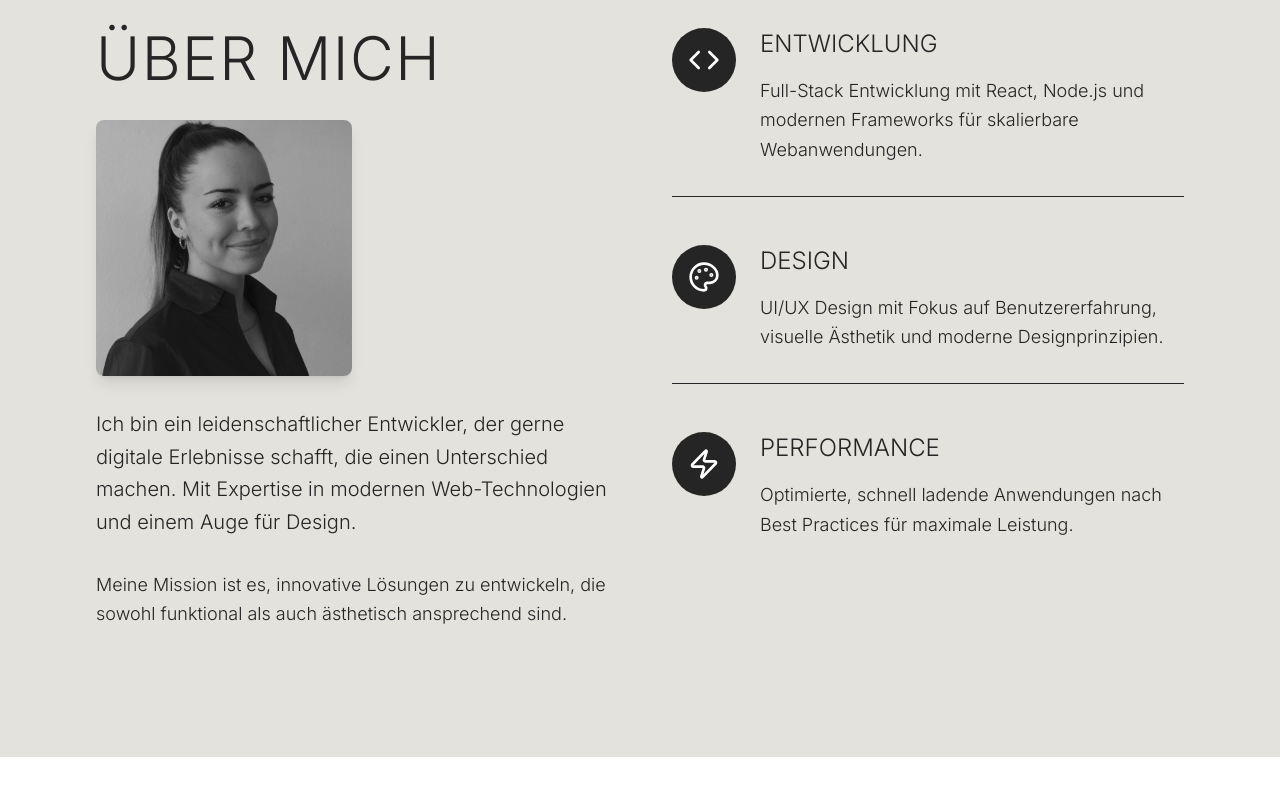
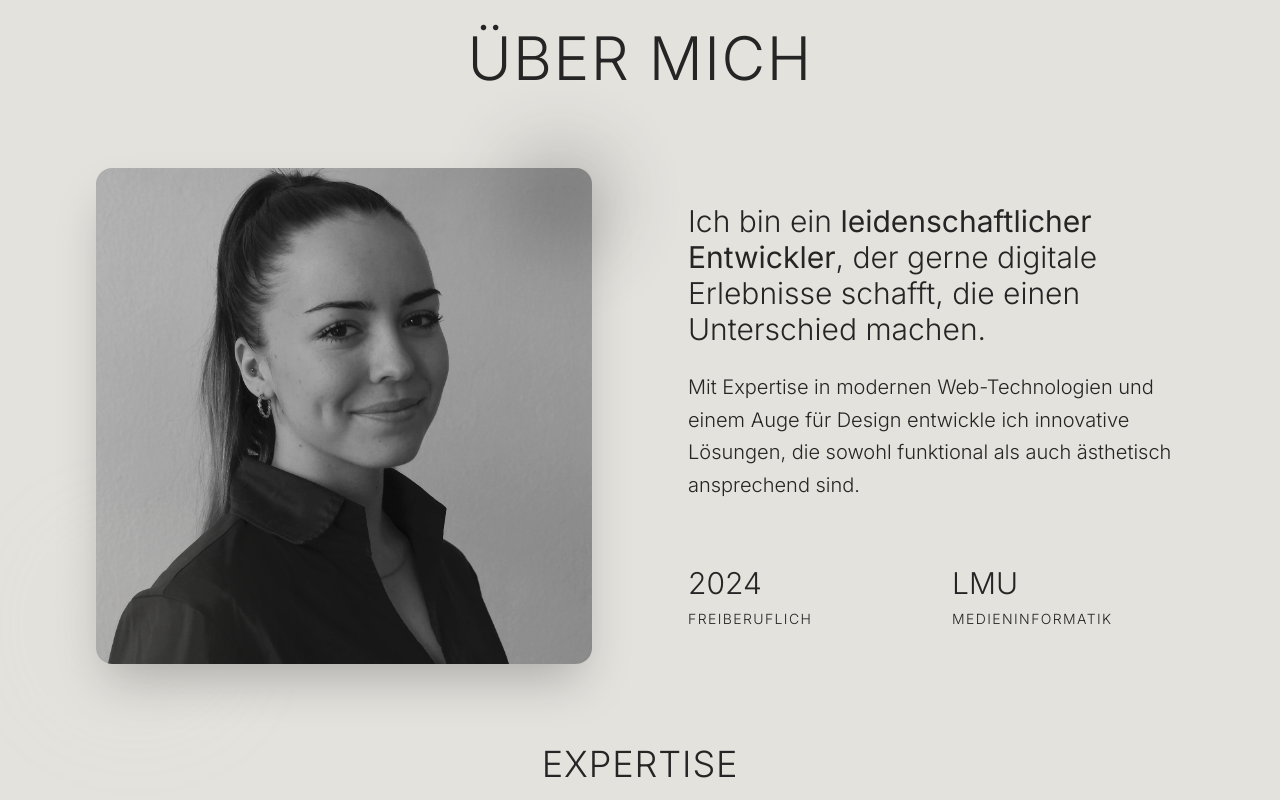
Before and after one commit to SacherKimberly/codeby.kim, a React (Vite) app: page / in a window 1280 px wide. Shown: the part 1700-2500 px from the top of the page. Built offline with nearby package versions, Linux system fonts and the light colour scheme.

Commit message:
Refactor: Improve About section layout
Adjusted the layout of the 'About' section to feature a larger profile image alongside the text for a more modern design.

```diff
--- a/src/components/About.tsx
+++ b/src/components/About.tsx
@@ -23,50 +23,76 @@ const About = () => {
 
   return (
     <section className="py-32 px-8 md:px-16 lg:px-24 relative z-10 max-w-7xl mx-auto" style={{backgroundColor: '#E4E2DD'}}>
-      <div className="grid grid-cols-1 lg:grid-cols-2 gap-16 items-start">
-        {/* Linke Spalte - Titel, Bild und Beschreibung */}
-        <div className="lg:sticky lg:top-32">
-          <h2 className="text-4xl md:text-6xl font-light mb-8 font-tt-norms tracking-wide" style={{color: '#262525'}}>
-            ÜBER MICH
-          </h2>
+      {/* Header */}
+      <div className="text-center mb-20">
+        <h2 className="text-4xl md:text-6xl font-light font-tt-norms tracking-wide" style={{color: '#262525'}}>
+          ÜBER MICH
+        </h2>
+      </div>
 
-          {/* Profilbild */}
-          <div className="mb-8 flex justify-center lg:justify-start">
-            <div className="w-64 h-64 overflow-hidden rounded-lg shadow-lg">
+      {/* Main Content - Large Image Layout */}
+      <div className="grid grid-cols-1 lg:grid-cols-2 gap-16 lg:gap-24 items-center mb-20">
+        {/* Large Profile Image */}
+        <div className="order-2 lg:order-1">
+          <div className="relative">
+            <div className="w-full max-w-lg mx-auto lg:mx-0 aspect-square overflow-hidden rounded-2xl shadow-2xl">
               <img
                 src="/lovable-uploads/6c44fc9f-822a-495e-a6de-0f75dd5bf8f8.png"
                 alt="Kim Sacher - Professionelles Portrait"
                 className="w-full h-full object-cover"
               />
             </div>
+            {/* Decorative element */}
+            <div className="absolute -top-4 -right-4 w-24 h-24 rounded-full blur-2xl opacity-30" style={{backgroundColor: '#262525'}}></div>
+            <div className="absolute -bottom-6 -left-6 w-32 h-32 rounded-full blur-3xl opacity-20" style={{backgroundColor: '#CCC7BC'}}></div>
+          </div>
+        </div>
+
+        {/* Text Content */}
+        <div className="order-1 lg:order-2 space-y-8">
+          <div className="space-y-6">
+            <p className="text-2xl md:text-3xl leading-relaxed font-light font-tt-norms" style={{color: '#262525'}}>
+              Ich bin ein <span className="font-normal">leidenschaftlicher Entwickler</span>, der gerne digitale Erlebnisse schafft, die einen Unterschied machen.
+            </p>
+            <p className="text-xl leading-relaxed font-light font-tt-norms" style={{color: '#262525'}}>
+              Mit Expertise in modernen Web-Technologien und einem Auge für Design entwickle ich innovative Lösungen, die sowohl funktional als auch ästhetisch ansprechend sind.
+            </p>
           </div>
 
-          <p className="text-xl leading-relaxed font-light font-tt-norms mb-8" style={{color: '#262525'}}>
-            Ich bin ein leidenschaftlicher Entwickler, der gerne digitale Erlebnisse schafft,
-            die einen Unterschied machen. Mit Expertise in modernen Web-Technologien und einem Auge für Design.
-          </p>
-          <p className="text-lg leading-relaxed font-light font-tt-norms" style={{color: '#262525'}}>
-            Meine Mission ist es, innovative Lösungen zu entwickeln, die sowohl funktional als auch ästhetisch ansprechend sind.
-          </p>
+          {/* Key Stats or Highlights */}
+          <div className="grid grid-cols-2 gap-8 pt-8">
+            <div className="text-center lg:text-left">
+              <div className="text-3xl font-light font-tt-norms mb-2" style={{color: '#262525'}}>2024</div>
+              <div className="text-sm font-light font-tt-norms uppercase tracking-widest" style={{color: '#262525'}}>Freiberuflich</div>
+            </div>
+            <div className="text-center lg:text-left">
+              <div className="text-3xl font-light font-tt-norms mb-2" style={{color: '#262525'}}>LMU</div>
+              <div className="text-sm font-light font-tt-norms uppercase tracking-widest" style={{color: '#262525'}}>Medieninformatik</div>
+            </div>
+          </div>
+        </div>
+      </div>
+
+      {/* Services Section */}
+      <div className="space-y-12">
+        <div className="text-center mb-16">
+          <h3 className="text-3xl md:text-4xl font-light font-tt-norms tracking-wide" style={{color: '#262525'}}>
+            EXPERTISE
+          </h3>
         </div>
 
-        {/* Rechte Spalte - Services */}
-        <div className="space-y-12">
+        <div className="grid grid-cols-1 md:grid-cols-3 gap-12">
           {bereiche.map((bereich, index) => (
             <div
               key={bereich.title}
-              className="group border-b pb-8 last:border-b-0"
-              style={{borderColor: '#262525'}}
+              className="group text-center p-8 rounded-xl transition-all duration-300 hover:shadow-lg"
+              style={{backgroundColor: 'rgba(255, 255, 255, 0.3)'}}
             >
-              <div className="flex items-start space-x-6">
-                <div className="w-16 h-16 rounded-full flex items-center justify-center flex-shrink-0 group-hover:scale-110 transition-transform duration-300" style={{backgroundColor: '#262525'}}>
-                  <bereich.icon className="w-8 h-8 text-white" />
-                </div>
-                <div className="flex-1">
-                  <h3 className="text-2xl font-light mb-4 font-tt-norms" style={{color: '#262525'}}>{bereich.title}</h3>
-                  <p className="text-lg font-light font-tt-norms leading-relaxed" style={{color: '#262525'}}>{bereich.description}</p>
-                </div>
+              <div className="w-20 h-20 rounded-full flex items-center justify-center mx-auto mb-6 group-hover:scale-110 transition-transform duration-300" style={{backgroundColor: '#262525'}}>
+                <bereich.icon className="w-10 h-10 text-white" />
               </div>
+              <h4 className="text-xl font-light mb-4 font-tt-norms tracking-widest" style={{color: '#262525'}}>{bereich.title}</h4>
+              <p className="text-base font-light font-tt-norms leading-relaxed" style={{color: '#262525'}}>{bereich.description}</p>
             </div>
           ))}
         </div>
```
